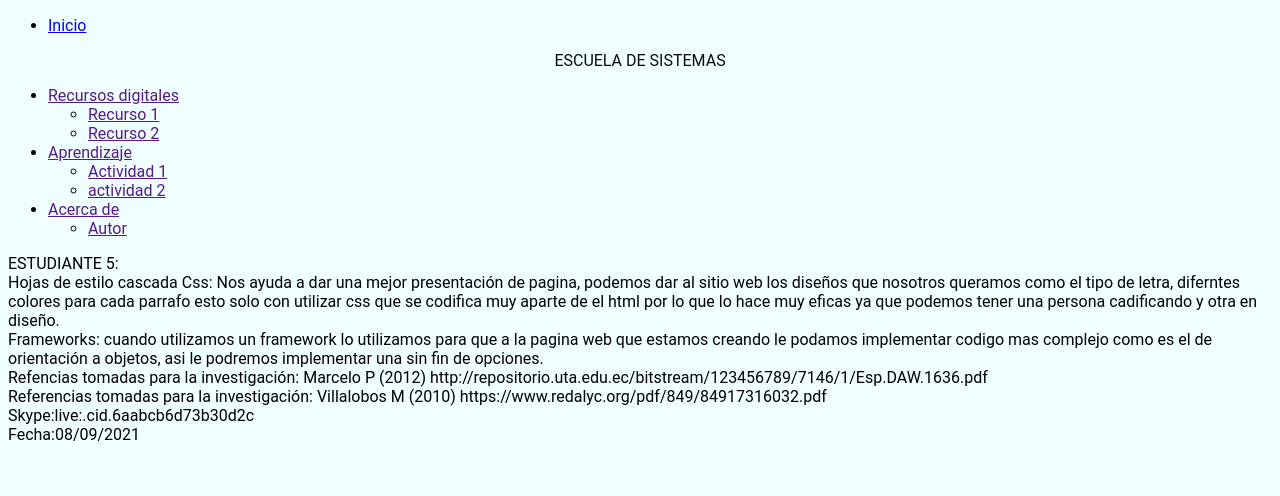
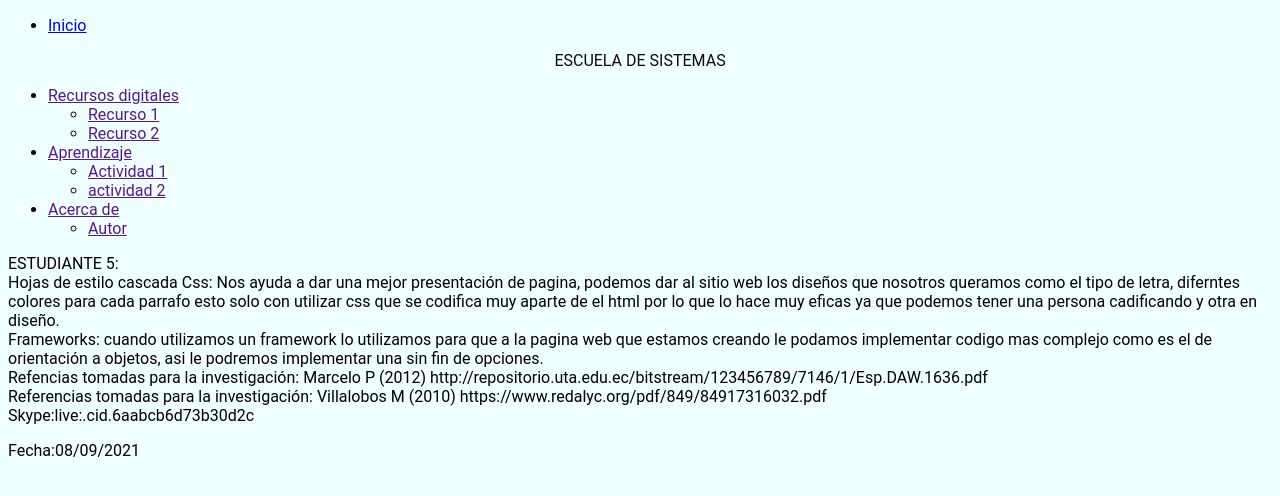
Before and after one commit to GLibardoAlarcon/DSW-Libardo-Alarcon, a plain HTML site: page Face 2/design.html in a window 1280 px wide. Drawn offline with Linux system fonts and the light colour scheme.

Commit message:
Update design.html

```diff
--- a/Face 2/design.html
+++ b/Face 2/design.html
@@ -38,7 +38,8 @@
    <section>Frameworks: cuando utilizamos un framework lo utilizamos para que a la pagina web que estamos creando le podamos implementar codigo mas complejo como es el de orientación a objetos, asi le podremos implementar una sin fin de opciones.</section>
    <section>Refencias tomadas para la investigación: Marcelo P (2012) http://repositorio.uta.edu.ec/bitstream/123456789/7146/1/Esp.DAW.1636.pdf</section>
     <section>Referencias tomadas para la investigación: Villalobos M (2010) https://www.redalyc.org/pdf/849/84917316032.pdf</section>
-    <footer>Skype:live:.cid.6aabcb6d73b30d2c</footer>
-    <footer>Fecha:08/09/2021</footer>
+    <footer>Skype:live:.cid.6aabcb6d73b30d2c <p>
+        Fecha:08/09/2021
+    </p></footer>
 </body>
 </html>
```
